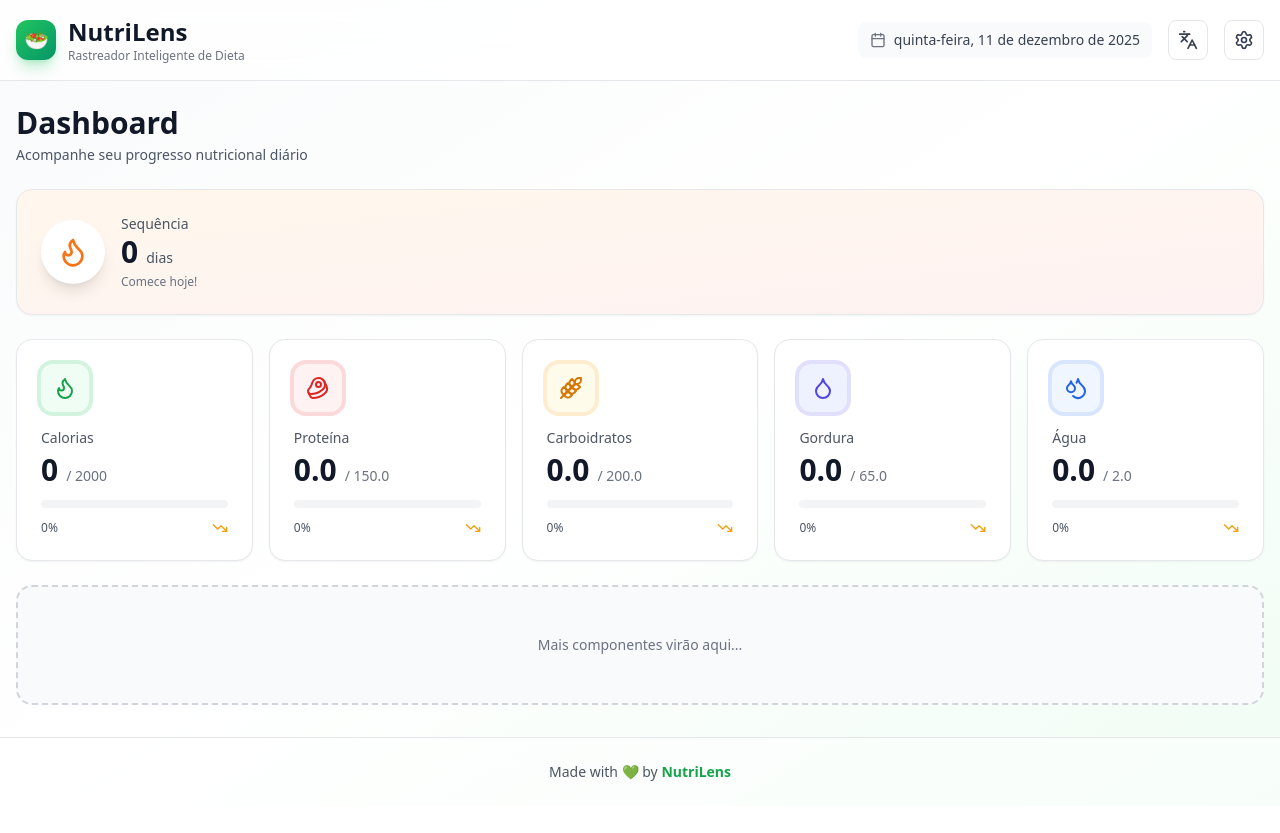
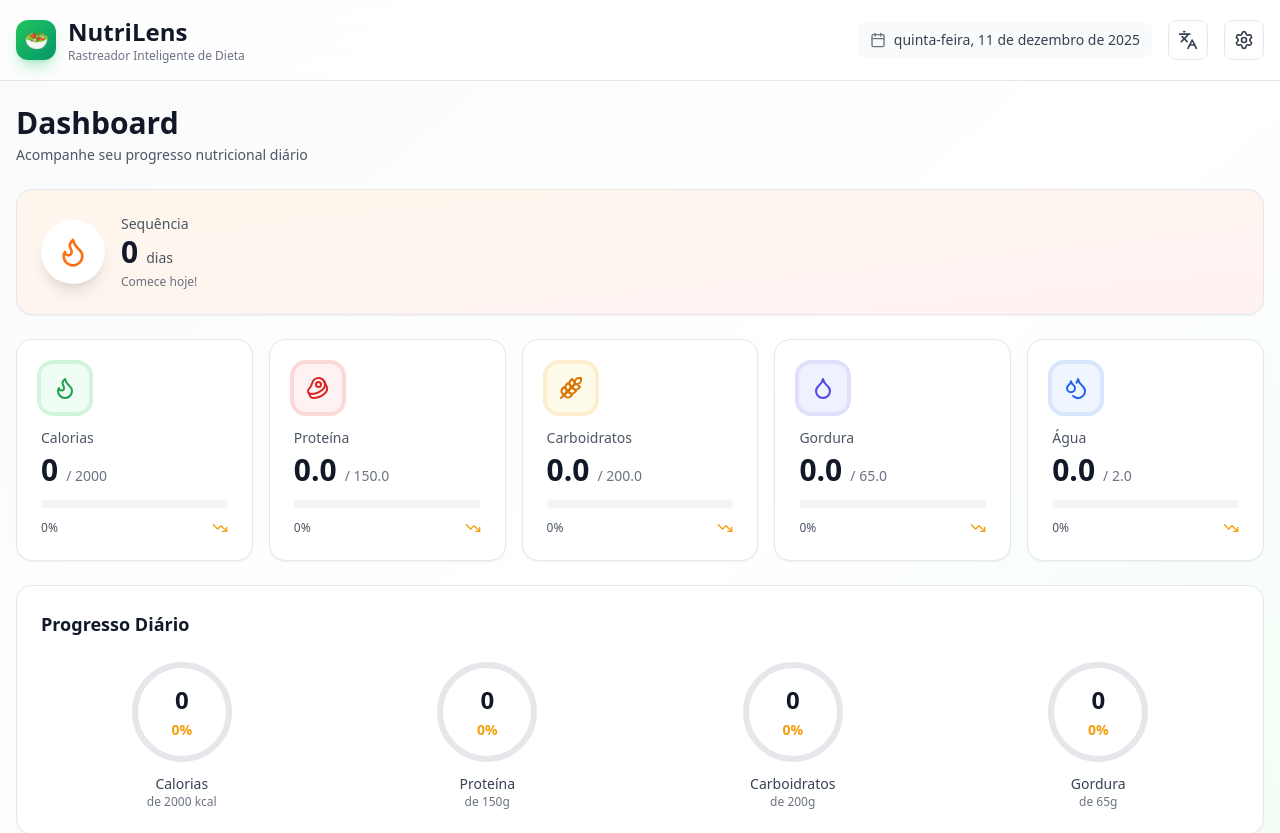
Before and after one commit to WagnerRodrigues181/nutri-lens, a React (Vite) app: page / in a window 1280 px wide. Shown: the top 833 px of the page. Before the commit the page ends 806 px from the top, so only its background shows below. Built offline with nearby package versions, Linux system fonts and the light colour scheme.

Commit message:
feat: add circular progress components

```diff
--- a/src/App.tsx
+++ b/src/App.tsx
@@ -1,6 +1,7 @@
 import Layout from "./components/common/Layout";
 import DailyOverview from "./components/dashboard/DailyOverview";
 import StreakBadge from "./components/dashboard/StreakBadge";
+import MacrosRing from "./components/dashboard/MacrosRing";
 import { useSettingsStore } from "./store/useSettingsStore";
 
 export default function App() {
@@ -32,6 +33,9 @@ export default function App() {
         {/* Metrics Overview */}
         <DailyOverview />
 
+        {/* Macros Progress Rings */}
+        <MacrosRing />
+
         {/* Placeholder for future sections */}
         <div className="rounded-2xl border-2 border-dashed border-gray-300 bg-gray-50 p-12 text-center">
           <p className="text-sm text-gray-500">
--- /dev/null
+++ b/src/components/dashboard/CircularProgress.tsx
@@ -0,0 +1,75 @@
+interface CircularProgressProps {
+  percentage: number;
+  size?: number;
+  strokeWidth?: number;
+  color?: string;
+  label?: string;
+  value?: string;
+}
+
+export default function CircularProgress({
+  percentage,
+  size = 120,
+  strokeWidth = 8,
+  color = "#10b981",
+  label,
+  value,
+}: CircularProgressProps) {
+  const radius = (size - strokeWidth) / 2;
+  const circumference = radius * 2 * Math.PI;
+  const offset =
+    circumference - (Math.min(percentage, 100) / 100) * circumference;
+
+  // Determinar cor baseada na porcentagem
+  const getColor = () => {
+    if (percentage >= 95 && percentage <= 105) return color;
+    if (percentage < 95) return "#f59e0b"; // amber
+    return "#ef4444"; // red
+  };
+
+  const strokeColor = getColor();
+
+  return (
+    <div className="relative inline-flex items-center justify-center">
+      <svg width={size} height={size} className="-rotate-90 transform">
+        {/* Background Circle */}
+        <circle
+          cx={size / 2}
+          cy={size / 2}
+          r={radius}
+          fill="none"
+          stroke="#e5e7eb"
+          strokeWidth={strokeWidth}
+        />
+
+        {/* Progress Circle */}
+        <circle
+          cx={size / 2}
+          cy={size / 2}
+          r={radius}
+          fill="none"
+          stroke={strokeColor}
+          strokeWidth={strokeWidth}
+          strokeLinecap="round"
+          strokeDasharray={circumference}
+          strokeDashoffset={offset}
+          className="transition-all duration-500 ease-out"
+        />
+      </svg>
+
+      {/* Center Content */}
+      <div className="absolute inset-0 flex flex-col items-center justify-center">
+        {value && (
+          <span className="text-2xl font-bold text-gray-900">{value}</span>
+        )}
+        {label && <span className="text-xs text-gray-500">{label}</span>}
+        <span
+          className="mt-1 text-sm font-semibold"
+          style={{ color: strokeColor }}
+        >
+          {Math.round(percentage)}%
+        </span>
+      </div>
+    </div>
+  );
+}
--- /dev/null
+++ b/src/components/dashboard/MacrosRing.tsx
@@ -0,0 +1,104 @@
+import { useNutritionStore } from "@/store/useNutritionStore";
+import { useSettingsStore } from "@/store/useSettingsStore";
+import { calculateGoalsProgress } from "@/utils/calculations";
+import { formatCalories } from "@/utils/formatters";
+import CircularProgress from "./CircularProgress";
+
+export default function MacrosRing() {
+  const { getCurrentDayData } = useNutritionStore();
+  const { goals, locale } = useSettingsStore();
+
+  const dayData = getCurrentDayData();
+  const { totalMacros, water } = dayData;
+
+  const progress = calculateGoalsProgress({ ...totalMacros, water }, goals);
+
+  const translations = {
+    "pt-BR": {
+      title: "Progresso Diário",
+      calories: "Calorias",
+      protein: "Proteína",
+      carbs: "Carboidratos",
+      fat: "Gordura",
+      of: "de",
+    },
+    "en-US": {
+      title: "Daily Progress",
+      calories: "Calories",
+      protein: "Protein",
+      carbs: "Carbs",
+      fat: "Fat",
+      of: "of",
+    },
+  };
+
+  const t = translations[locale];
+
+  return (
+    <div className="rounded-2xl border border-gray-200 bg-white p-6 shadow-sm">
+      <h3 className="mb-6 text-lg font-semibold text-gray-900">{t.title}</h3>
+
+      <div className="grid grid-cols-2 gap-6 md:grid-cols-4">
+        {/* Calories */}
+        <div className="flex flex-col items-center">
+          <CircularProgress
+            percentage={progress.calories}
+            size={100}
+            strokeWidth={6}
+            color="#10b981"
+            value={Math.round(totalMacros.calories).toString()}
+          />
+          <p className="mt-3 text-sm font-medium text-gray-700">{t.calories}</p>
+          <p className="text-xs text-gray-500">
+            {t.of} {formatCalories(goals.calories)}
+          </p>
+        </div>
+
+        {/* Protein */}
+        <div className="flex flex-col items-center">
+          <CircularProgress
+            percentage={progress.protein}
+            size={100}
+            strokeWidth={6}
+            color="#ef4444"
+            value={Math.round(totalMacros.protein).toString()}
+          />
+          <p className="mt-3 text-sm font-medium text-gray-700">{t.protein}</p>
+          <p className="text-xs text-gray-500">
+            {t.of} {goals.protein}g
+          </p>
+        </div>
+
+        {/* Carbs */}
+        <div className="flex flex-col items-center">
+          <CircularProgress
+            percentage={progress.carbs}
+            size={100}
+            strokeWidth={6}
+            color="#f59e0b"
+            value={Math.round(totalMacros.carbs).toString()}
+          />
+          <p className="mt-3 text-sm font-medium text-gray-700">{t.carbs}</p>
+          <p className="text-xs text-gray-500">
+            {t.of} {goals.carbs}g
+          </p>
+        </div>
+
+        {/* Fat */}
+        <div className="flex flex-col items-center">
+          <CircularProgress
+            percentage={progress.fat}
+            size={100}
+            strokeWidth={6}
+            color="#6366f1"
+            value={Math.round(totalMacros.fat).toString()}
+          />
+          <p className="mt-3 text-sm font-medium text-gray-700">{t.fat}</p>
+          <p className="text-xs text-gray-500">
+            {t.of} {goals.fat}g
+          </p>
+        </div>
+      </div>
+    </div>
+  );
+}
```
